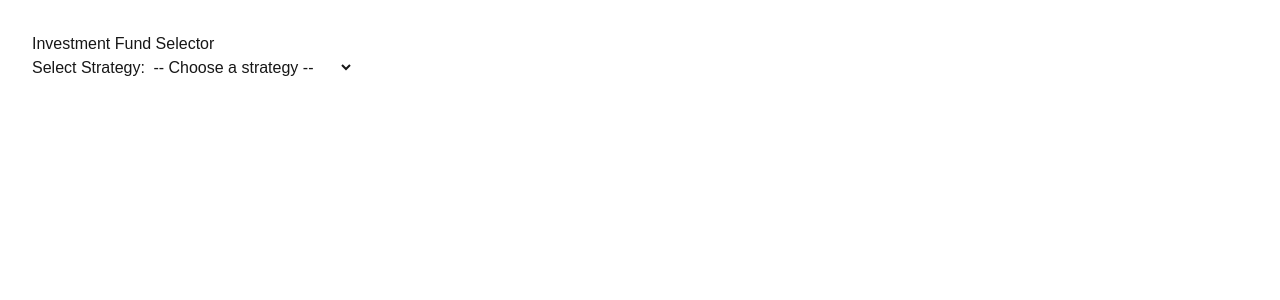
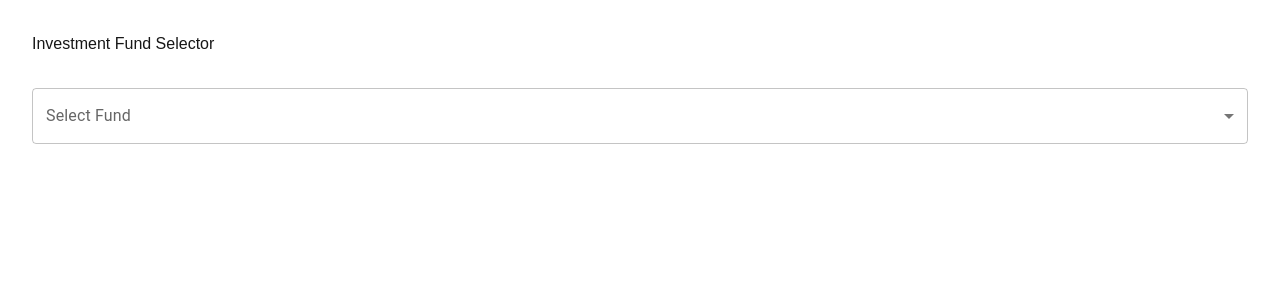
Before and after one commit to Callicodes/investment-fund-selector, a Next.js app in the folder investment-strategy-selector/: page / in a window 1280 px wide. Shown: the top 300 px of the page. Built offline with nearby package versions, Linux system fonts and the light colour scheme.

Commit message:
Refactor FundSelector to accept strategy prop and update page to render FundSelector dynamically on client

```diff
--- a/investment-strategy-selector/src/app/components/FundSelector.tsx
+++ b/investment-strategy-selector/src/app/components/FundSelector.tsx
@@ -8,12 +8,9 @@ import {
   MenuItem,
   CircularProgress,
   Typography,
+  Box,
 } from "@mui/material";
-import FundDetails from "./FundDetails";
-
-interface FundSelectorProps {
-  strategy: "Growth" | "Responsible";
-}
+import { useAppSelector } from "../../store/hooks";
 
 const fundOptions = {
   Growth: [
@@ -24,7 +21,12 @@ const fundOptions = {
   Responsible: [{ name: "Responsible", id: "BN0S2V9" }],
 };
 
-export default function FundSelector({ strategy }: FundSelectorProps) {
+export default function FundSelector() {
+  const strategy = useAppSelector((state) => state.fund.selectedStrategyId) as
+    | "Growth"
+    | "Responsible"
+    | null;
+
   const [selectedFundId, setSelectedFundId] = useState<string | "">("");
   const [fundData, setFundData] = useState<any>(null);
   const [loading, setLoading] = useState(false);
@@ -54,12 +56,14 @@ export default function FundSelector({ strategy }: FundSelectorProps) {
     }
   }, []);
 
+  if (!strategy) return null;
+
   return (
-    <>
+    <Box mt={4}>
       <FormControl fullWidth>
         <InputLabel>Select Fund</InputLabel>
         <Select value={selectedFundId} onChange={handleFundChange} label="Select Fund">
-          {fundOptions[strategy].map((fund) => (
+          {fundOptions[strategy]?.map((fund) => (
             <MenuItem key={fund.id} value={fund.id}>
               {fund.name}
             </MenuItem>
@@ -70,7 +74,16 @@ export default function FundSelector({ strategy }: FundSelectorProps) {
       {loading && <CircularProgress sx={{ mt: 2 }} />}
       {error && <Typography color="error">{error}</Typography>}
 
-      {fundData && <FundDetails data={fundData} />}
-    </>
+      {fundData && (
+        <Box mt={4}>
+          <Typography variant="h6">Fund Details</Typography>
+          <Typography><strong>Name:</strong> {fundData.name}</Typography>
+          <Typography><strong>Strategy:</strong> {fundData.strategy}</Typography>
+          <pre style={{ background: "#f4f4f4", padding: "1rem", borderRadius: "8px" }}>
+            {JSON.stringify(fundData, null, 2)}
+          </pre>
+        </Box>
+      )}
+    </Box>
   );
 }
--- a/investment-strategy-selector/src/app/components/StrategySelector.tsx
+++ b/investment-strategy-selector/src/app/components/StrategySelector.tsx
@@ -1,114 +1,75 @@
-"use client";
+import React, { useState, useEffect } from "react";
+import {
+  FormControl,
+  InputLabel,
+  Select,
+  MenuItem,
+  CircularProgress,
+  Typography,
+  Box,
+} from "@mui/material";
+import { useAppSelector } from "../../store/hooks";
 
-import React from "react";
-import { useSelector, useDispatch } from "react-redux";
-import type { RootState } from "../../store/store";
-import { setSelectedStrategyId, setSelectedFundId } from "../../store/slices/fundSlice";
-import FundSelector from "./FundSelector";
+// Add the prop type definition here
+interface FundSelectorProps {
+  strategy: "Growth" | "Responsible";
+}
 
-type Fund = {
-  id: string;
-  name: string;
+const fundOptions = {
+  Growth: [
+    { name: "Cautious", id: "BYW8RV9" },
+    { name: "Balanced", id: "BYW8RX1" },
+    { name: "Adventurous", id: "BYW8VG2" },
+  ],
+  Responsible: [{ name: "Responsible", id: "BN0S2V9" }],
 };
 
-type Strategy = {
-  id: string;
-  name: string;
-  funds: Fund[];
-};
+export default function FundSelector({ strategy }: FundSelectorProps) {
+  const [selectedFundId, setSelectedFundId] = useState<string | "">("");
+  const [fundData, setFundData] = useState<any>(null);
+  const [loading, setLoading] = useState(false);
+  const [error, setError] = useState<string | null>(null);
 
-const strategies: Strategy[] = [
-  {
-    id: "strategy1",
-    name: "Growth Funds",
-    funds: [
-      { id: "BYW8RV9", name: "Cautious" },
-      { id: "BYW8RX1", name: "Balanced" },
-      { id: "BYW8VG2", name: "Adventurous" },
-    ],
-  },
-  {
-    id: "strategy2",
-    name: "Responsible Growth Fund",
-    funds: [{ id: "BN0S2V9", name: "Responsible Growth Fund" }],
-  },
-];
+  const handleFundChange = async (event: any) => {
+    const fundId = event.target.value;
+    setSelectedFundId(fundId);
+    setLoading(true);
+    setError(null);
+    try {
+      // fetchFundData logic here
+    } catch (err) {
+      setError("Failed to load fund data.");
+    } finally {
+      setLoading(false);
+    }
+  };
 
-export default function StrategySelector() {
-  const dispatch = useDispatch();
+  useEffect(() => {
+    // logic for loading saved fundId if needed
+  }, []);
 
-  // Selectors from Redux store
-  const selectedStrategyId = useSelector(
-    (state: RootState) => state.fund.selectedStrategyId
-  );
-  const selectedFundId = useSelector(
-    (state: RootState) => state.fund.selectedFundId
-  );
-
-  // Find selected strategy object
-  const selectedStrategy =
-    strategies.find((s) => s.id === selectedStrategyId) || null;
-
-  function handleStrategyChange(e: React.ChangeEvent<HTMLSelectElement>) {
-    const strategyId = e.target.value;
-    dispatch(setSelectedStrategyId(strategyId));
-    dispatch(setSelectedFundId("")); // reset fund when strategy changes
-  }
-
-  function handleFundChange(e: React.ChangeEvent<HTMLSelectElement>) {
-    dispatch(setSelectedFundId(e.target.value));
-  }
-
-  // Helper to map strategy name to FundSelector prop
-  function getStrategyProp(strategyName: string | undefined) {
-    if (strategyName === "Growth Funds") return "Growth";
-    if (strategyName === "Responsible Growth Fund") return "Responsible";
-    return "";
-  }
+  if (!strategy) return null;
 
   return (
-    <div>
-      <label>
-        Select Strategy:{" "}
-        <select value={selectedStrategyId || ""} onChange={handleStrategyChange}>
-          <option value="" disabled>
-            -- Choose a strategy --
-          </option>
-          {strategies.map((strategy) => (
-            <option key={strategy.id} value={strategy.id}>
-              {strategy.name}
-            </option>
+    <Box mt={4}>
+      <FormControl fullWidth>
+        <InputLabel>Select Fund</InputLabel>
+        <Select value={selectedFundId} onChange={handleFundChange} label="Select Fund">
+          {fundOptions[strategy]?.map((fund) => (
+            <MenuItem key={fund.id} value={fund.id}>
+              {fund.name}
+            </MenuItem>
           ))}
-        </select>
-      </label>
+        </Select>
+      </FormControl>
 
-      {selectedStrategy && (
-        <div style={{ marginTop: "1rem" }}>
-          <label>
-            Select Fund:{" "}
-            <select value={selectedFundId || ""} onChange={handleFundChange}>
-              <option value="" disabled>
-                -- Choose a fund --
-              </option>
-              {selectedStrategy.funds.map((fund) => (
-                <option key={fund.id} value={fund.id}>
-                  {fund.name}
-                </option>
-              ))}
-            </select>
-          </label>
-        </div>
+      {loading && <CircularProgress sx={{ mt: 2 }} />}
+      {error && <Typography color="error">{error}</Typography>}
+
+      {fundData && (
+        // Render fund details here
+        <div>Fund details...</div>
       )}
-
-      {selectedFundId && (
-        <div style={{ marginTop: "1rem" }}>
-          <strong>Selected Fund:</strong>{" "}
-          {selectedStrategy?.funds.find((f) => f.id === selectedFundId)?.name}
-          <div style={{ marginTop: "1rem" }}>
-            <FundSelector strategy={getStrategyProp(selectedStrategy?.name) as "Growth" | "Responsible"} />
-          </div>
-        </div>
-      )}
-    </div>
+    </Box>
   );
 }
--- a/investment-strategy-selector/src/app/page.tsx
+++ b/investment-strategy-selector/src/app/page.tsx
@@ -1,10 +1,16 @@
+'use client';
 import StrategySelector from "./components/StrategySelector";
+import dynamic from "next/dynamic";
+
+// Dynamically import FundSelector so it's only rendered on the client
+const FundSelector = dynamic(() => import("./components/FundSelector"), { ssr: false });
 
 export default function Home() {
   return (
     <main style={{ padding: "2rem", fontFamily: "Arial, sans-serif" }}>
       <h1>Investment Fund Selector</h1>
-      <StrategySelector />
+      <StrategySelector strategy={"Growth"} />
+      <FundSelector />
     </main>
   );
 }
--- /dev/null
+++ b/investment-strategy-selector/src/store/hooks.ts
@@ -0,0 +1,5 @@
+import { TypedUseSelectorHook, useDispatch, useSelector } from "react-redux";
+import type { RootState, AppDispatch } from "./store";
+
+export const useAppDispatch = () => useDispatch<AppDispatch>();
+export const useAppSelector: TypedUseSelectorHook<RootState> = useSelector;
```
